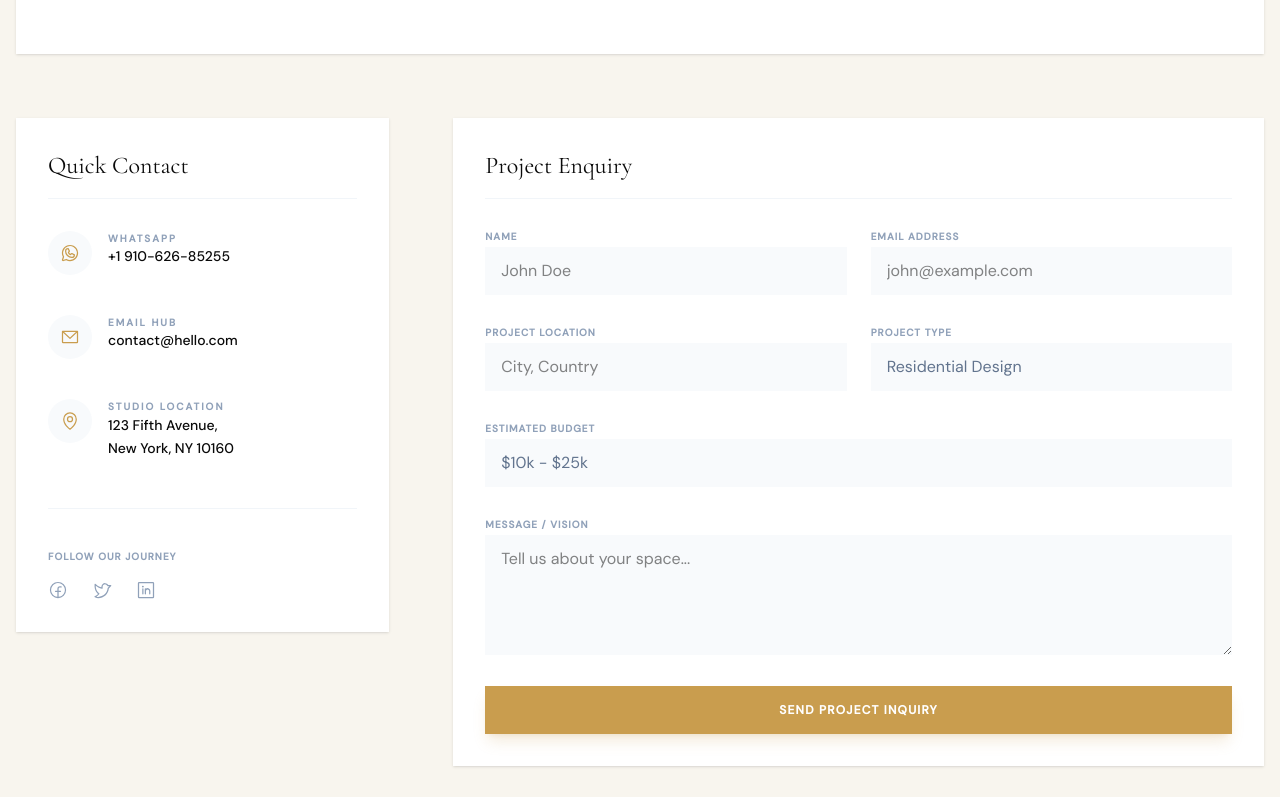
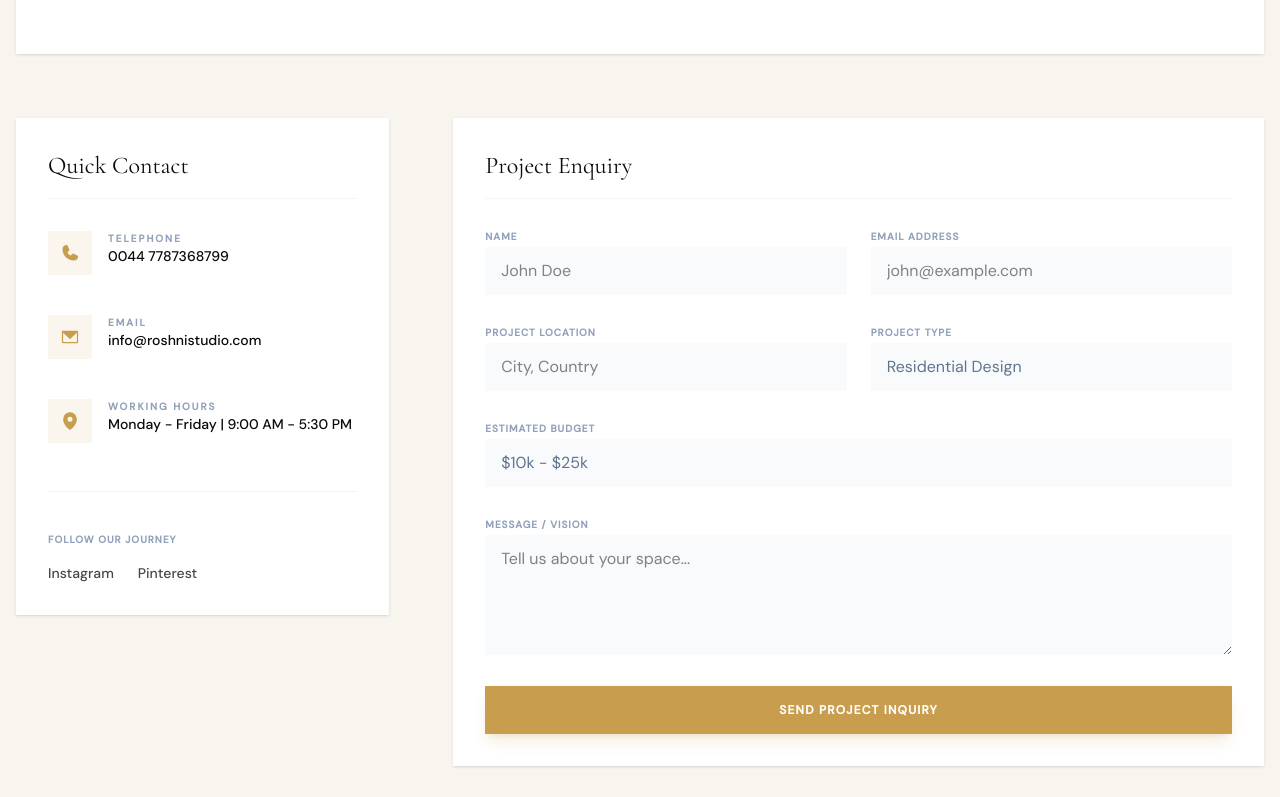
Before and after one commit to adixoo/roshnistudio, a Next.js app: page /contact in a window 1280 px wide. Shown: the part 798-1595 px from the top of the page. Built offline with nearby package versions, Linux system fonts and the light colour scheme.

Commit message:
Update Form.tsx

```diff
--- a/src/app/contact/_components/Form.tsx
+++ b/src/app/contact/_components/Form.tsx
@@ -1,17 +1,11 @@
-import {
-  PiEnvelopeSimple,
-  PiFacebookLogo,
-  PiLinkedinLogo,
-  PiMapPin,
-  PiTwitterLogo,
-  PiWhatsappLogo
-} from "react-icons/pi";
 export default function FormComponent() {
   return (
-    <section className="mx-auto grid max-w-7xl grid-cols-1 gap-16 px-4 lg:grid-cols-3">
-      <div className="col-span-3 h-90 bg-white shadow"></div>
+    <section className="mx-auto grid max-w-7xl grid-cols-1 gap-8 px-4 lg:grid-cols-3 lg:gap-16">
+      <div className="flex h-90 items-center justify-center bg-white shadow lg:col-span-3">
+        Calendly link
+      </div>
       <Contact />
-      <div className="col-span-2">
+      <div className="lg:col-span-2">
         <div className="bg-white p-8 shadow">
           <h3 className="mb-6 border-b border-slate-100 pb-4 font-serif text-2xl dark:border-slate-800">
             Project Enquiry
@@ -97,6 +91,39 @@ export default function FormComponent() {
   );
 }
 
+import {
+  PiEnvelopeSimpleFill,
+  PiMapPinFill,
+  PiPhoneFill
+} from "react-icons/pi";
+
+import { StudioInfo } from "@/constant/info";
+
+const contactItems = [
+  {
+    label: "Telephone",
+    value: StudioInfo.Phone,
+    href: `tel:${StudioInfo.Phone.replace(/\s+/g, "")}`,
+    Icon: PiPhoneFill
+  },
+  {
+    label: "Email",
+    value: StudioInfo.Email,
+    href: `mailto:${StudioInfo.Email}`,
+    Icon: PiEnvelopeSimpleFill
+  },
+  {
+    label: "Working Hours",
+    value: `${StudioInfo.WorkingDays} | ${StudioInfo.Hours}`,
+    Icon: PiMapPinFill
+  }
+];
+
+const socialItems = [
+  { label: "Instagram", href: StudioInfo.Instagram },
+  { label: "Pinterest", href: StudioInfo.Pinterest }
+];
+
 function Contact() {
   return (
     <div className="space-y-8">
@@ -106,56 +133,44 @@ function Contact() {
         </h3>
 
         <div className="space-y-10">
-          {/* WhatsApp */}
+          {contactItems.map(({ label, value, href, Icon }) => {
+            const isLink = Boolean(href);
+
+            const content = (
+              <>
+                <div className="text-primary group-hover:bg-primary bg-primary/10 p-3 transition-all group-hover:text-white">
+                  <Icon size={20} />
+                </div>
+
+                <div>
+                  <p className="text-[10px] font-bold tracking-[0.2em] text-slate-400 uppercase">
+                    {label}
+                  </p>
+                  <p className="text-sm font-medium">{value}</p>
+                </div>
+              </>
+            );
+
+            if (isLink) {
+              return (
                 <a
-            className="group flex items-start space-x-4"
-            href="https://wa.me/191062685255"
+                  key={label}
+                  href={href}
                   target="_blank"
                   rel="noopener noreferrer"
+                  className="group flex items-start space-x-4"
                 >
-            <div className="text-primary group-hover:bg-primary rounded-full bg-slate-50 p-3 transition-all group-hover:text-white dark:bg-slate-800">
-              <PiWhatsappLogo size={20} />
+                  {content}
+                </a>
+              );
+            }
+
+            return (
+              <div key={label} className="flex items-start space-x-4">
+                {content}
               </div>
-            <div>
-              <p className="text-[10px] font-bold tracking-[0.2em] text-slate-400 uppercase">
-                WhatsApp
-              </p>
-              <p className="text-sm font-medium">+1 910-626-85255</p>
-            </div>
-          </a>
-
-          {/* Email */}
-          <a
-            className="group flex items-start space-x-4"
-            href="mailto:contact@hello.com"
-          >
-            <div className="text-primary group-hover:bg-primary rounded-full bg-slate-50 p-3 transition-all group-hover:text-white dark:bg-slate-800">
-              <PiEnvelopeSimple size={20} />
-            </div>
-            <div>
-              <p className="text-[10px] font-bold tracking-[0.2em] text-slate-400 uppercase">
-                Email Hub
-              </p>
-              <p className="text-sm font-medium">contact@hello.com</p>
-            </div>
-          </a>
-
-          {/* Location */}
-          <div className="flex items-start space-x-4">
-            <div className="text-primary rounded-full bg-slate-50 p-3 dark:bg-slate-800">
-              <PiMapPin size={20} />
-            </div>
-            <div>
-              <p className="text-[10px] font-bold tracking-[0.2em] text-slate-400 uppercase">
-                Studio Location
-              </p>
-              <p className="text-sm leading-relaxed font-medium">
-                123 Fifth Avenue,
-                <br />
-                New York, NY 10160
-              </p>
-            </div>
-          </div>
+            );
+          })}
         </div>
 
         {/* Social */}
@@ -164,27 +179,18 @@ function Contact() {
             Follow Our Journey
           </p>
 
-          <div className="flex space-x-6">
+          <div className="flex space-x-6 text-sm font-medium">
+            {socialItems.map(({ label, href }) => (
               <a
-              className="hover:text-primary text-slate-400 transition-colors"
-              href="#"
+                key={label}
+                href={href}
+                target="_blank"
+                rel="noopener noreferrer"
+                className="text-charcoal/80 nav-link relative"
               >
-              <PiFacebookLogo size={20} />
+                {label}
               </a>
-
-            <a
-              className="hover:text-primary text-slate-400 transition-colors"
-              href="#"
-            >
-              <PiTwitterLogo size={20} />
-            </a>
-
-            <a
-              className="hover:text-primary text-slate-400 transition-colors"
-              href="#"
-            >
-              <PiLinkedinLogo size={20} />
-            </a>
+            ))}
           </div>
         </div>
       </div>
```
Lines whose indentation alone changed are shown as unchanged.
